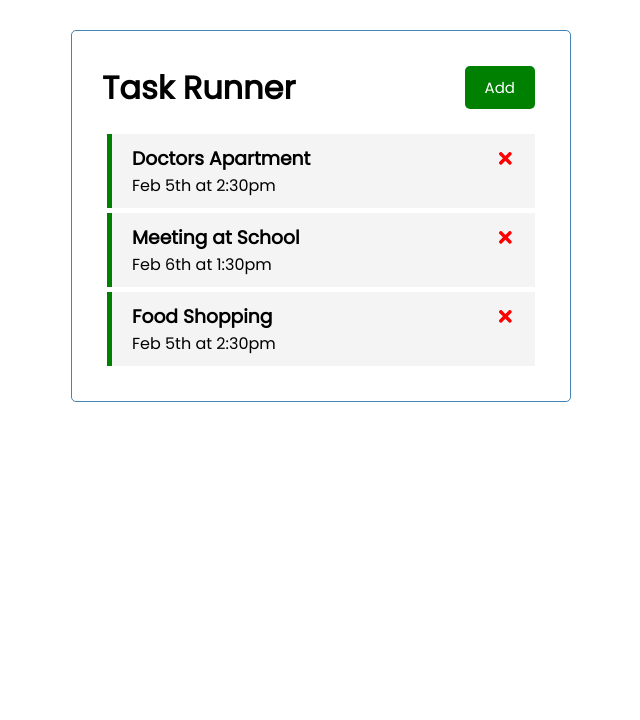
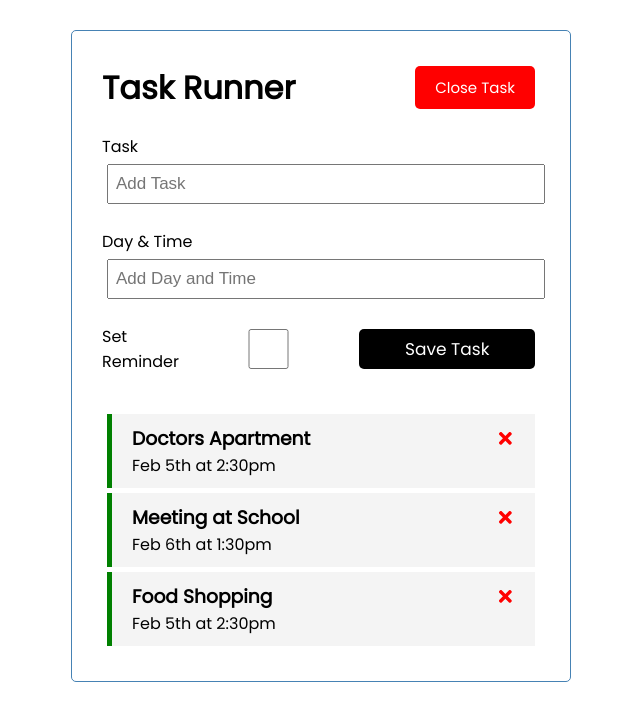
Before and after one commit to Tboss09/react-task-tracker, a React (Create React App) app: page / in a window 1280 px wide. Shown: the top 720 px of the page, without its empty margins (319-959 px from the left). Built offline with nearby package versions, Linux system fonts and the light colour scheme.

Commit message:
Created a build to deploy my app

```diff
--- a/src/App.js
+++ b/src/App.js
@@ -4,7 +4,7 @@ import Tasks from './components/Tasks';
 import AddTask from './components/AddTask';
 
 const App = () => {
-  const [showAddTask, setShowAddTask] = useState(false);
+  const [showAddTask, setShowAddTask] = useState(true);
 
   const [tasks, setTasks] = useState([
     {
@@ -39,13 +39,11 @@ const App = () => {
 
   // Delete Tasks
   function deleteTask(id) {
-    console.log("delete this", id);
     setTasks(tasks.filter(task => id !== task.id))
   }
 
   // Toggle Reminder
   function toggleReminder(id) {
-    console.log(id)
     setTasks(tasks.map(task => task.id === id
       ? { ...task, reminder: !task.reminder } : task))
   }
@@ -53,16 +51,17 @@ const App = () => {
 
   return (
     <div className="container">
-      <Header title="Task Runner" />
+      <Header title="Task Runner"
+        onAdd={() => setShowAddTask(!showAddTask)} showAdd={showAddTask} />
 
-      {showAddTask && < AddTask onAdd={addTask} />
-      }
+      {showAddTask && < AddTask onAdd={addTask} />}
 
-      {tasks.length > 0 ?
+      {tasks.length > 0
+        ?
         < Tasks tasksByTayo={tasks}
           onToggle={toggleReminder} onDelete={deleteTask} />
-
-        : "No Task To Show"}
+        :
+        "No Task To Show"}
 
     </div>
   )
--- a/src/components/Button.js
+++ b/src/components/Button.js
@@ -1,10 +1,6 @@
 import PropTypes from 'prop-types'
 
 const Button = ({ name, color, onClick }) => {
-    function onClick(e) {
-        console.log(e);
-    }
-
     return (
         <>
             <button className="btn" onClick={onClick} style={{ backgroundColor: color }}>{name}</button>
--- a/src/components/Header.js
+++ b/src/components/Header.js
@@ -3,11 +3,11 @@ import PropTypes from 'prop-types'
 
 // snippet(rafce)
 
-const Header = ({ title, onClick }) => {
+const Header = ({ title, onAdd, showAdd }) => {
     return (
         <header className="header">
             <h1>{title}</h1>
-            <Button name="Add" color="green" onClick={onClick} />
+            <Button name={showAdd ? "Close Task" : "Add Task"} color={showAdd ? "red" : "green"} onClick={onAdd} />
         </header>
     )
 }
```
Also changed, not shown: 1 other file (tests, documents, lock files or other folders).
